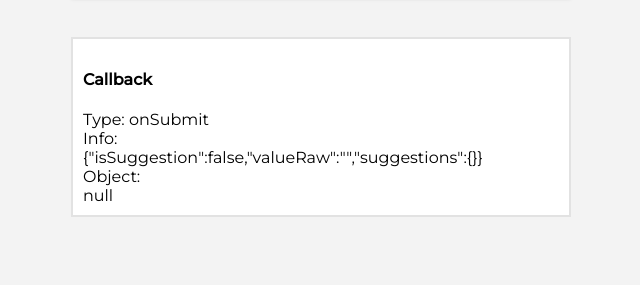
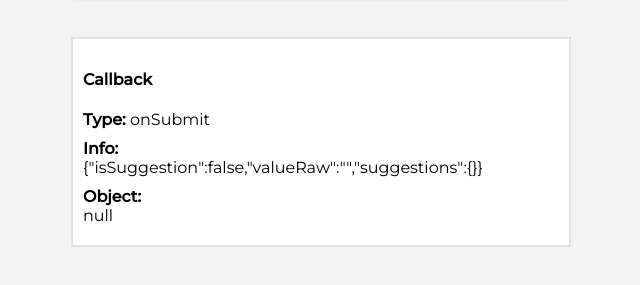
Before and after one commit to aeon0/reactahead, a React app: page / in a window 1280 px wide. Both pictures are taken after a click on the icon "search". Shown: the part 275-560 px from the top of the page, without its empty margins (319-959 px from the left). Built offline with nearby package versions, Linux system fonts and the light colour scheme.

Commit message:
update demo

```diff
--- a/src/demo/App.js
+++ b/src/demo/App.js
@@ -133,20 +133,18 @@ class App extends React.Component {
 					}}
 				></Reactahead>
 
-				<div className="cb_wrapper">
-					<h4>Callback</h4>
-					{this.state.cbType !== null &&
-						<div>
-							<div><span>Type: </span>{this.state.cbType}</div>
-							<div>
-								<div>Info: </div> {this.state.cbInfo}
-							</div>
-							<div>
-								<div>Object: </div> {this.state.cbObj}
-							</div>
+				{this.state.cbType !== null &&
+					<div className="cb_wrapper">
+						<h4>Callback</h4>
+						<div className="section"><span><b>Type: </b></span>{this.state.cbType}</div>
+						<div className="section">
+							<div><b>Info: </b></div> {this.state.cbInfo}
 						</div>
-					}
-				</div>
+						<div className="section">
+							<div><b>Object: </b></div> {this.state.cbObj}
+						</div>
+					</div>
+				}
 
 			</div>
 		);
--- a/src/demo/App.scss
+++ b/src/demo/App.scss
@@ -20,4 +20,7 @@ body {
     border: 2px solid #e2e2e2;
     margin-top: 40px;
     padding: 10px;
+    .section{
+        margin-bottom: 10px;
+    }
 }
```
